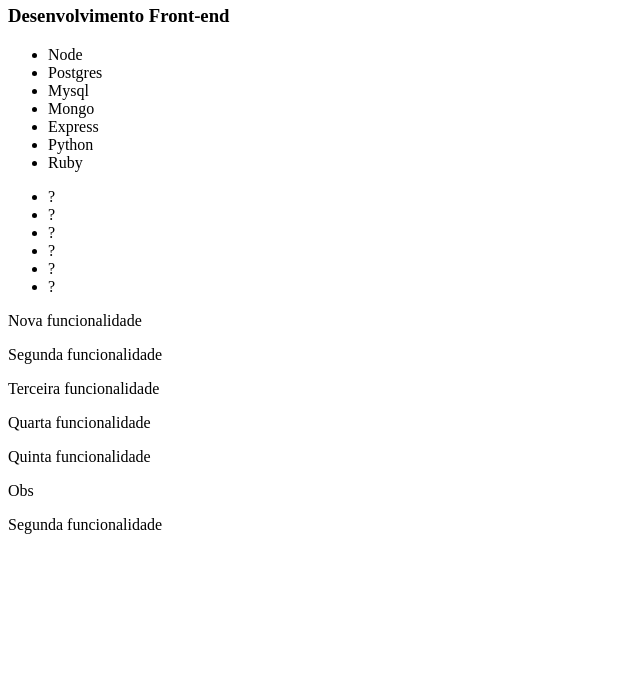
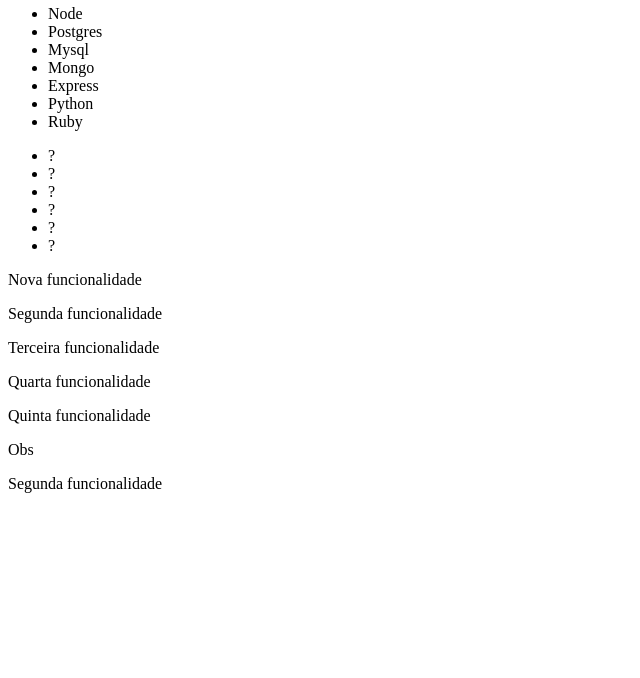
Before and after one commit to LuanBMartins/git-estudos, a website: page index.html in a window 1280 px wide. Shown: the part 122-800 px from the top of the page, without its empty margins (0-640 px from the left). Drawn offline with Linux system fonts and the light colour scheme.

Commit message:
Revert "Att index"

```diff
--- a/index.html
+++ b/index.html
@@ -10,7 +10,6 @@
     <header>
         <H1>Curso</H1>
         <h2>Desenvolvimento back-end</h2>
-        <h3>Desenvolvimento Front-end</h3>
     </header>
 
     <section>
```
